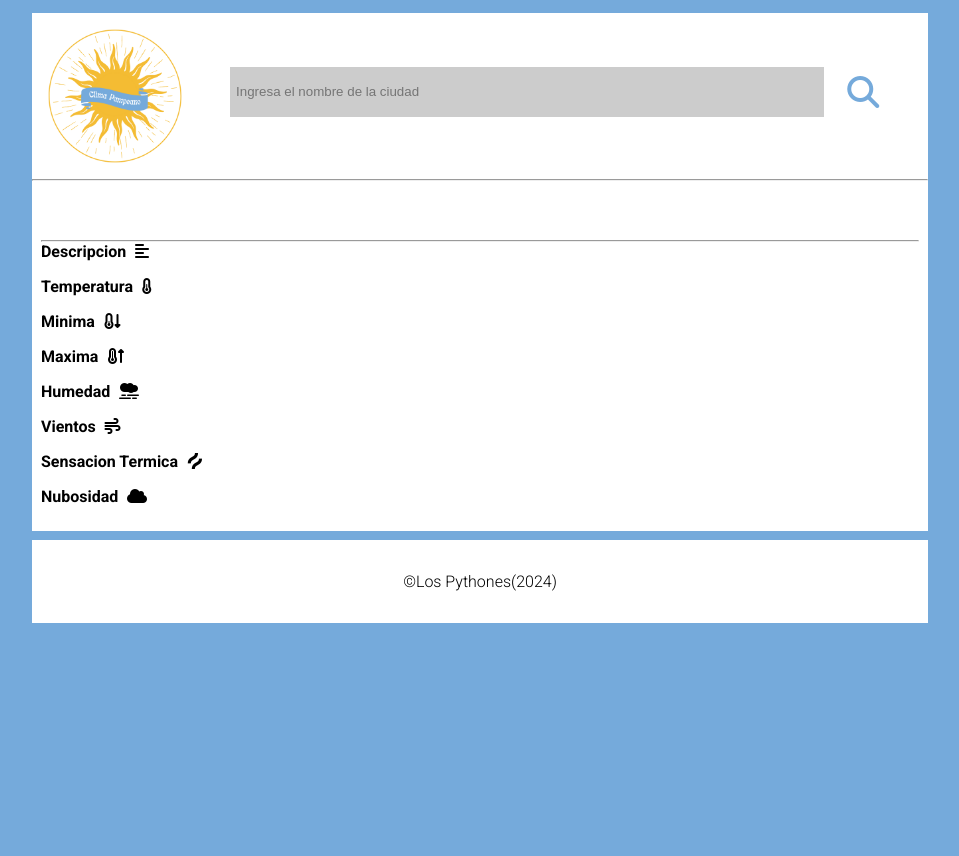
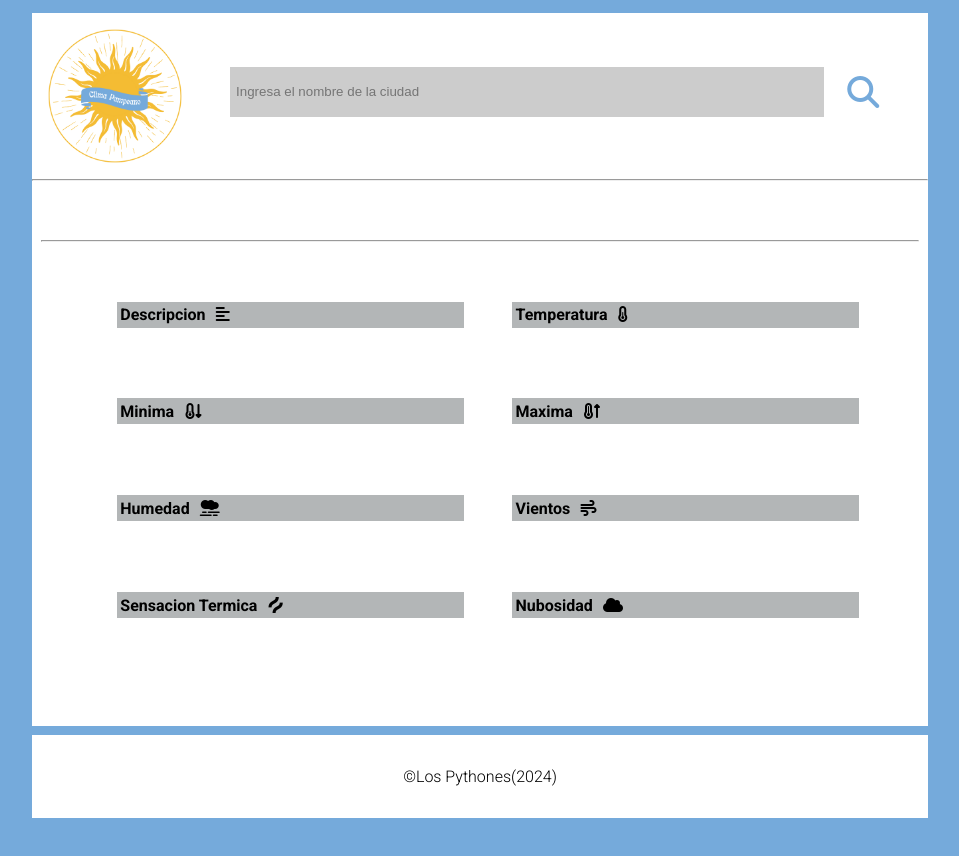
Before and after one commit to sosaaa123/clima-pampeano, a plain HTML site: page index.html in a window 1280 px wide. Shown: the whole page, without its empty margins (160-1119 px from the left). Before the commit the page ends 815 px from the top, so only its background shows below. Drawn offline with Linux system fonts and the light colour scheme.

Commit message:
hice el grid

```diff
--- a/index.html
+++ b/index.html
@@ -33,21 +33,23 @@
     <div id="weather-data" class="contenido">
         <h3 id="ciudad"></h3>
         <hr>
-
+        <div class="grid-contenido">
             <div class="caja-clima">
                 <div class="caja-clima1">
                     <h4>Descripcion</h4>
-                <div>
+                    <div class="icon">
                         <i class="fa-solid fa-align-left"></i>
                     </div>
                 </div>
+
                 <p class="p-clima" id="descripcion" class="info"></p>
+
             </div>
 
             <div class="caja-clima">
                 <div class="caja-clima1">
                     <h4>Temperatura</h4>
-                <div>
+                    <div class="icon">
                         <i class="fa-solid fa-temperature-half"></i>
                     </div>
                 </div>
@@ -57,7 +59,7 @@
             <div class="caja-clima">
                 <div class="caja-clima1">
                     <h4>Minima</h4>
-                <div>
+                    <div class="icon">
                         <i class="fa-solid fa-temperature-arrow-down"></i>
                     </div>
                 </div>
@@ -67,7 +69,7 @@
             <div class="caja-clima">
                 <div class="caja-clima1">
                     <h4>Maxima</h4>
-                <div>
+                    <div class="icon">
                         <i class="fa-solid fa-temperature-arrow-up"></i>
                     </div>
                 </div>
@@ -77,7 +79,7 @@
             <div class="caja-clima">
                 <div class="caja-clima1">
                     <h4>Humedad</h4>
-                <div>
+                    <div class="icon">
                         <i class="fa-solid fa-smog"></i>
                     </div>
                 </div>
@@ -87,7 +89,7 @@
             <div class="caja-clima">
                 <div class="caja-clima1">
                     <h4>Vientos</h4>
-                <div>
+                    <div class="icon">
                         <i class="fa-solid fa-wind"></i>
                     </div>
                 </div>
@@ -97,7 +99,7 @@
             <div class="caja-clima">
                 <div class="caja-clima1">
                     <h4>Sensacion Termica</h4>
-                <div>
+                    <div class="icon">
                         <i class="fa-brands fa-hotjar"></i>
                     </div>
                 </div>
@@ -107,12 +109,14 @@
             <div class="caja-clima">
                 <div class="caja-clima1">
                     <h4>Nubosidad</h4>
-                <div>
+                    <div class="icon">
                         <i class="fa-solid fa-cloud"></i>
                     </div>
                 </div>
                 <p class="p-clima" id="nubosidad" class="info"></p>
             </div>
+        </div>
+
 
     </div>
 </div>
--- a/styles.css
+++ b/styles.css
@@ -83,6 +83,8 @@ h3{
 .container input:focus{
     outline: none;
     border: none;
+    padding-left: 1%;
+    padding-right: 1%;
 }
 
 .container button{
@@ -100,7 +102,7 @@ h3{
 .container button:hover i{
     color: white;
     font-size: 2rem;
-    transition: 2s;
+    transition: 1s;
 }
 
 .container button i{
@@ -130,13 +132,23 @@ footer{
     background-color: #b3b6b7;
 }
 
+.caja-clima{
+    padding: 1rem 1rem 1rem 2rem;
+    display: flex;
+    flex-direction: column;
+
+}
 
 .caja-clima1{
     display: flex;
     flex-direction: row;
     align-items: center;
-    gap: 1%;
+    gap: 3%;
+    background-color: #b3b6b7;
+    padding: 1%;
 }
+
+
 
 .caja-clima1 h4{
     font-size: 1rem;
@@ -146,3 +158,13 @@ footer{
 .caja-clima div i{
     font-size: 1rem;
 }
+
+.caja-clima p{
+    padding: 1%;
+}
+
+.grid-contenido{
+    display: grid;
+    grid-template-columns: repeat(2, 1fr);
+    margin: 5%;
+}
```
Lines whose indentation alone changed are shown as unchanged.
